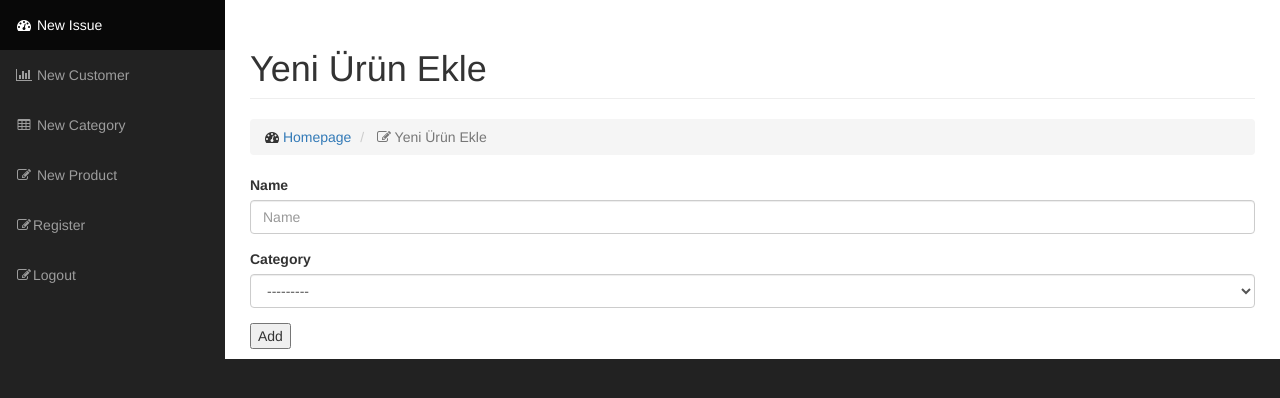
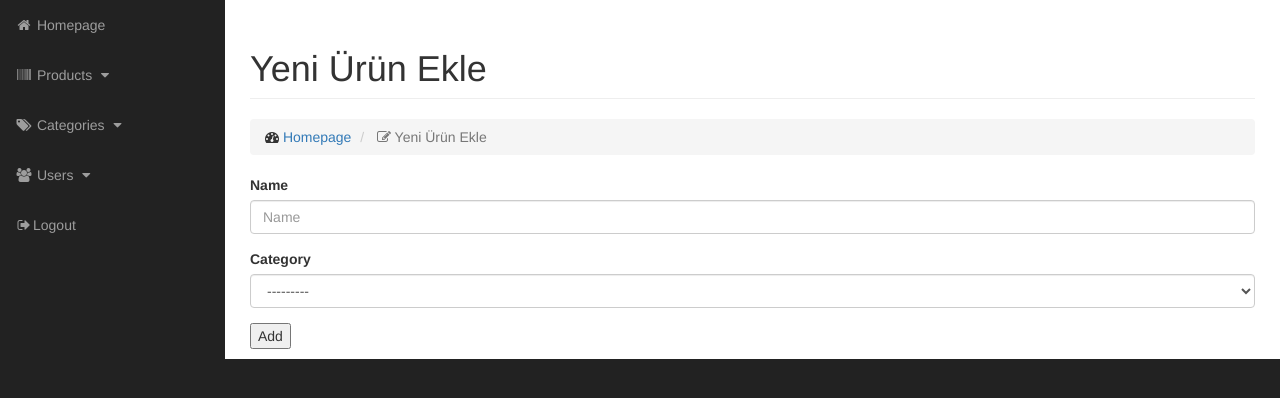
Before and after one commit to oguzcan-yavuz/IssueTracker, a Django app: a page that uses issues/templates/issues/base.html in a window 1280 px wide. Shown: the part 51-449 px from the top of the page. Run offline with Django 3.2, Linux system fonts and the light colour scheme; the visitor is signed in with stand-in values (Sample User, id 1); grey boxes labelled with a size stand in for pictures from a placeholder-image service; data that the repository does not hold is empty; some libraries are stand-ins or nearby versions.

Commit message:
improvednavbar menu

```diff
--- a/issues/templates/issues/base.html
+++ b/issues/templates/issues/base.html
@@ -150,25 +150,49 @@
           <!-- Sidebar Menu Items - These collapse to the responsive navigation menu on small screens -->
           <div class="collapse navbar-collapse navbar-ex1-collapse">
               <ul class="nav navbar-nav side-nav">
-                  <li class="active">
-                      <a href="{% url 'new_issue' %}"><i class="fa fa-fw fa-dashboard"></i> New Issue</a>
+                  <li>
+                    <a href="{% url 'main' %}" ><i class="fa fa-fw fa-home"></i> Homepage</i></a>
                   </li>
                   <li>
-                      <a href="{% url 'new_customer' %}"><i class="fa fa-fw fa-bar-chart-o"></i> New Customer</a>
+                      <a href="javascript:;" data-toggle="collapse" data-target="#product"><i class="fa fa-fw fa-barcode"></i> Products <i class="fa fa-fw fa-caret-down"></i></a>
+                      <ul id="product" class="collapse">
+                          <li>
+                              <a href="{% url 'new_product' %}">New Product</a>
                           </li>
                           <li>
-                      <a href="{% url 'new_category' %}"><i class="fa fa-fw fa-table"></i> New Category</a>
+                              <a href="#">All Products</a>
+                          </li>
+                      </ul>
+                  </li>
+
+                  <li>
+                      <a href="javascript:;" data-toggle="collapse" data-target="#categories"><i class="fa fa-fw fa-tags"></i> Categories <i class="fa fa-fw fa-caret-down"></i></a>
+                      <ul id="categories" class="collapse">
+                          <li>
+                              <a href="{% url 'new_category' %}">New Category</a>
                           </li>
                           <li>
-                      <a href="{% url 'new_product' %}"><i class="fa fa-fw fa-edit"></i> New Product</a>
+                              <a href="#">All Categories</a>
                           </li>
+                      </ul>
+                  </li>
+
+                  <li>
+                      <a href="javascript:;" data-toggle="collapse" data-target="#users"><i class="fa fa-fw fa-users" ></i> Users <i class="fa fa-fw fa-caret-down"></i></a>
+                      <ul id="users" class="collapse">
                           <li>
                             {% if request.user.is_superuser %}
                                 <a href="{% url 'register' %}"><i class="fa fa-fw fa-edit"></i>Register</a>
                             {% endif %}
                           </li>
+                      </ul>
+                  </li>
+
                   <li>
-                    <a href="{% url 'logout' %}"><i class="fa fa-fw fa-edit"></i>Logout</a>
+
+                  </li>
+                  <li>
+                    <a href="{% url 'logout' %}"><i class="fa fa-fw fa-sign-out"></i>Logout</a>
                   </li>
 
 
```
Lines whose indentation alone changed are shown as unchanged.
